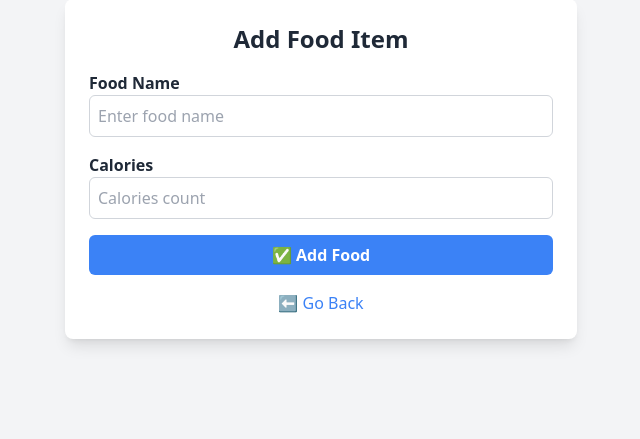
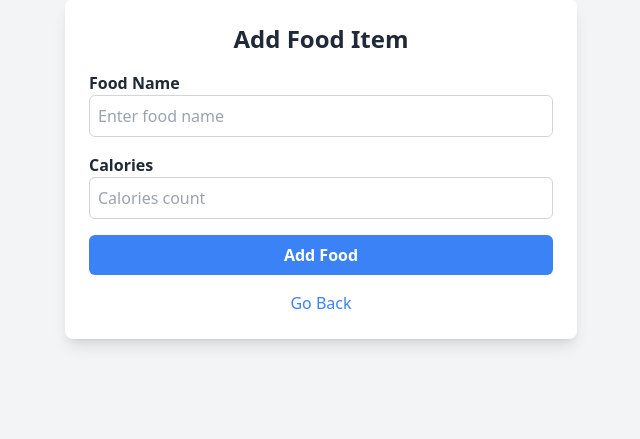
Before and after one commit to tama542/calorie-tracker, a Django app: template myapp/templates/add-food.html in a window 1280 px wide. Shown: the part 41-480 px from the top of the page, without its empty margins (319-959 px from the left). Run offline with Django 5.2, Linux system fonts and the light colour scheme; the template is opened without the code that fills it, so the values that code supplies are empty; some libraries are stand-ins or nearby versions.

Commit message:
Adding form

```diff
--- a/myapp/templates/add-food.html
+++ b/myapp/templates/add-food.html
@@ -23,11 +23,11 @@
                 <input type="number" name="calories" placeholder="Calories count" required class="w-full p-2 border border-gray-300 rounded-md focus:ring-2 focus:ring-blue-500">
             </div>
 
-            <button type="submit" class="w-full bg-blue-500 text-white px-4 py-2 rounded-md hover:bg-blue-600 font-semibold">✅ Add Food</button>
+            <button type="submit" class="w-full bg-blue-500 text-white px-4 py-2 rounded-md hover:bg-blue-600 font-semibold"> Add Food</button>
         </form>
 
         <div class="text-center mt-4">
-            <a href="/" class="text-blue-500 hover:underline">⬅ Go Back</a>
+            <a href="/" class="text-blue-500 hover:underline"> Go Back</a>
         </div>
     </div>
 </body>
--- a/myapp/views.py
+++ b/myapp/views.py
@@ -13,7 +13,7 @@ def add_food(request):
         calories = request.POST['calories']
         FoodItem.objects.create(name=name, calories=calories)
         return redirect('home')
-    return render(request, 'add_food.html')
+    return render(request, 'add-food.html')
 
 def delete_food(request, food_id):
     FoodItem.objects.get(id=food_id).delete()
```
Also changed, not shown: db.sqlite3.
